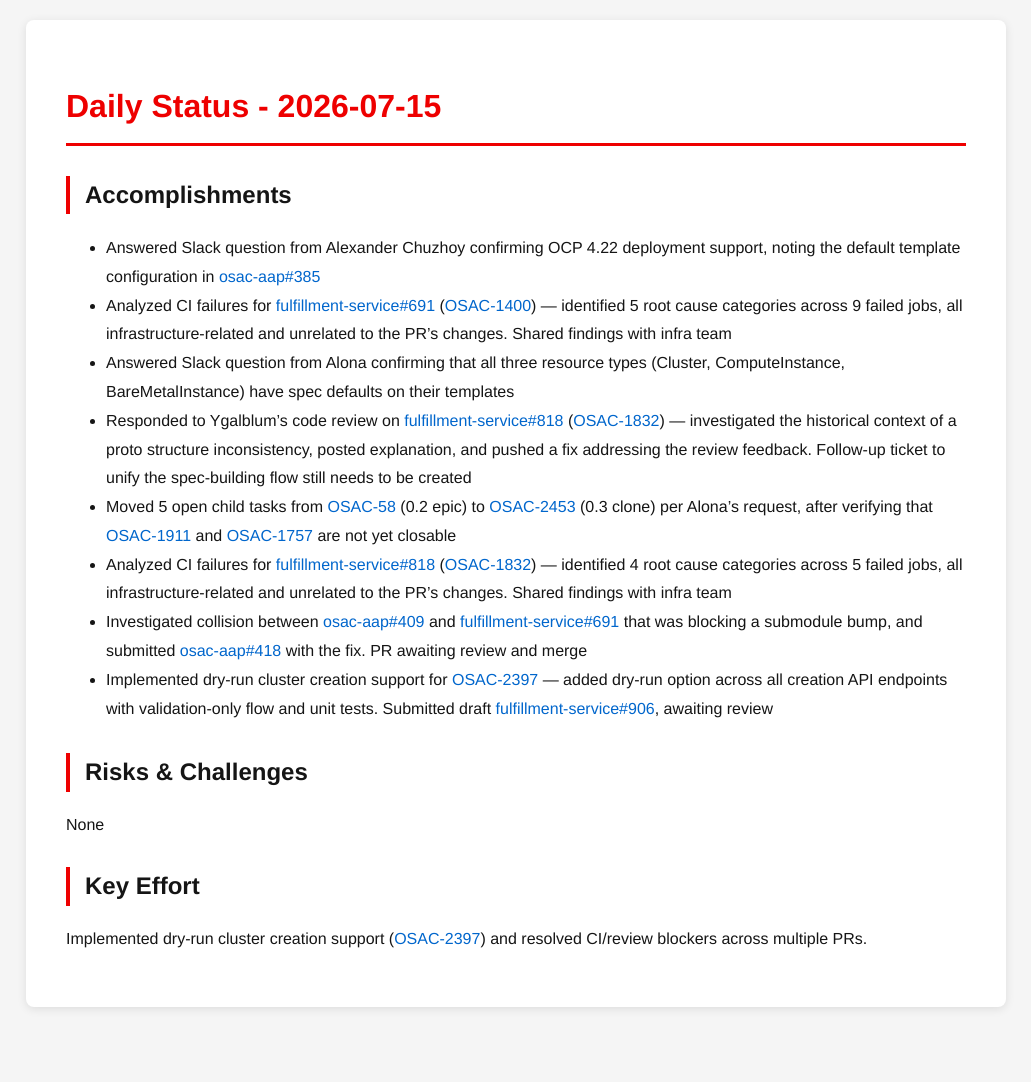
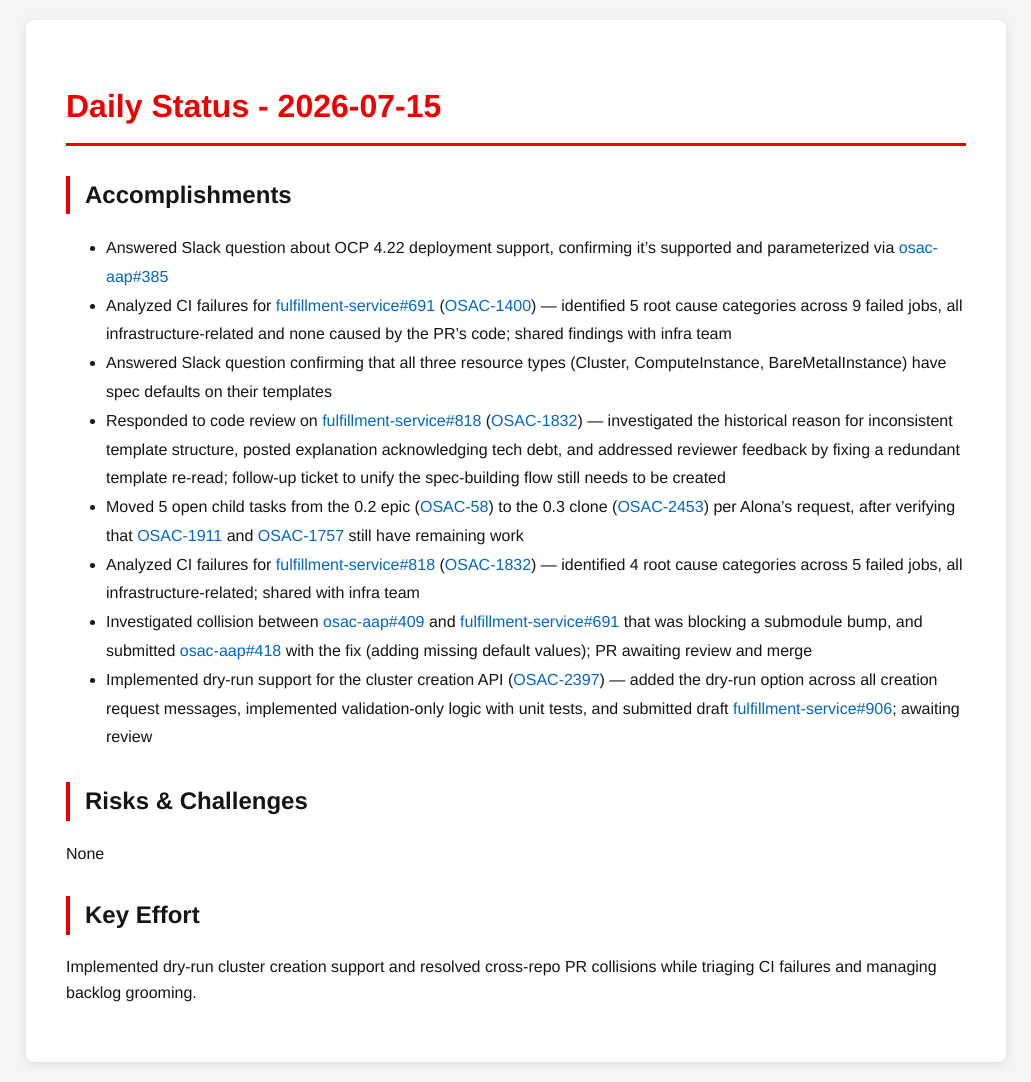
Before and after one commit to tzvatot/daily-status, a Jekyll site: the page built from 2026-07-15.md, in a window 1280 px wide. Shown: the whole page, without its empty margins (124-1155 px from the left). Built offline with Jekyll 4.4.1, drawn with Linux system fonts in a browser that asks for light colours; before the commit the page ends 1027 px from its top, so only the background shows below that.

Commit message:
Daily status update - 2026-07-15

```diff
--- a/2026-07-15.md
+++ b/2026-07-15.md
@@ -7,17 +7,17 @@
 # Daily Status - 2026-07-15
 
 ## Accomplishments
-- Answered Slack question from Alexander Chuzhoy confirming OCP 4.22 deployment support, noting the default template configuration in [osac-aap#385](https://github.com/osac-project/osac-aap/pull/385)
-- Analyzed CI failures for [fulfillment-service#691](https://github.com/osac-project/fulfillment-service/pull/691) ([OSAC-1400](https://redhat.atlassian.net/browse/OSAC-1400)) — identified 5 root cause categories across 9 failed jobs, all infrastructure-related and unrelated to the PR's changes. Shared findings with infra team
-- Answered Slack question from Alona confirming that all three resource types (Cluster, ComputeInstance, BareMetalInstance) have spec defaults on their templates
-- Responded to Ygalblum's code review on [fulfillment-service#818](https://github.com/osac-project/fulfillment-service/pull/818) ([OSAC-1832](https://redhat.atlassian.net/browse/OSAC-1832)) — investigated the historical context of a proto structure inconsistency, posted explanation, and pushed a fix addressing the review feedback. Follow-up ticket to unify the spec-building flow still needs to be created
-- Moved 5 open child tasks from [OSAC-58](https://redhat.atlassian.net/browse/OSAC-58) (0.2 epic) to [OSAC-2453](https://redhat.atlassian.net/browse/OSAC-2453) (0.3 clone) per Alona's request, after verifying that [OSAC-1911](https://redhat.atlassian.net/browse/OSAC-1911) and [OSAC-1757](https://redhat.atlassian.net/browse/OSAC-1757) are not yet closable
-- Analyzed CI failures for [fulfillment-service#818](https://github.com/osac-project/fulfillment-service/pull/818) ([OSAC-1832](https://redhat.atlassian.net/browse/OSAC-1832)) — identified 4 root cause categories across 5 failed jobs, all infrastructure-related and unrelated to the PR's changes. Shared findings with infra team
-- Investigated collision between [osac-aap#409](https://github.com/osac-project/osac-aap/pull/409) and [fulfillment-service#691](https://github.com/osac-project/fulfillment-service/pull/691) that was blocking a submodule bump, and submitted [osac-aap#418](https://github.com/osac-project/osac-aap/pull/418) with the fix. PR awaiting review and merge
-- Implemented dry-run cluster creation support for [OSAC-2397](https://redhat.atlassian.net/browse/OSAC-2397) — added dry-run option across all creation API endpoints with validation-only flow and unit tests. Submitted draft [fulfillment-service#906](https://github.com/osac-project/fulfillment-service/pull/906), awaiting review
+- Answered Slack question about OCP 4.22 deployment support, confirming it's supported and parameterized via [osac-aap#385](https://github.com/osac-project/osac-aap/pull/385)
+- Analyzed CI failures for [fulfillment-service#691](https://github.com/osac-project/fulfillment-service/pull/691) ([OSAC-1400](https://redhat.atlassian.net/browse/OSAC-1400)) — identified 5 root cause categories across 9 failed jobs, all infrastructure-related and none caused by the PR's code; shared findings with infra team
+- Answered Slack question confirming that all three resource types (Cluster, ComputeInstance, BareMetalInstance) have spec defaults on their templates
+- Responded to code review on [fulfillment-service#818](https://github.com/osac-project/fulfillment-service/pull/818) ([OSAC-1832](https://redhat.atlassian.net/browse/OSAC-1832)) — investigated the historical reason for inconsistent template structure, posted explanation acknowledging tech debt, and addressed reviewer feedback by fixing a redundant template re-read; follow-up ticket to unify the spec-building flow still needs to be created
+- Moved 5 open child tasks from the 0.2 epic ([OSAC-58](https://redhat.atlassian.net/browse/OSAC-58)) to the 0.3 clone ([OSAC-2453](https://redhat.atlassian.net/browse/OSAC-2453)) per Alona's request, after verifying that [OSAC-1911](https://redhat.atlassian.net/browse/OSAC-1911) and [OSAC-1757](https://redhat.atlassian.net/browse/OSAC-1757) still have remaining work
+- Analyzed CI failures for [fulfillment-service#818](https://github.com/osac-project/fulfillment-service/pull/818) ([OSAC-1832](https://redhat.atlassian.net/browse/OSAC-1832)) — identified 4 root cause categories across 5 failed jobs, all infrastructure-related; shared with infra team
+- Investigated collision between [osac-aap#409](https://github.com/osac-project/osac-aap/pull/409) and [fulfillment-service#691](https://github.com/osac-project/fulfillment-service/pull/691) that was blocking a submodule bump, and submitted [osac-aap#418](https://github.com/osac-project/osac-aap/pull/418) with the fix (adding missing default values); PR awaiting review and merge
+- Implemented dry-run support for the cluster creation API ([OSAC-2397](https://redhat.atlassian.net/browse/OSAC-2397)) — added the dry-run option across all creation request messages, implemented validation-only logic with unit tests, and submitted draft [fulfillment-service#906](https://github.com/osac-project/fulfillment-service/pull/906); awaiting review
 
 ## Risks & Challenges
 None
 
 ## Key Effort
-Implemented dry-run cluster creation support ([OSAC-2397](https://redhat.atlassian.net/browse/OSAC-2397)) and resolved CI/review blockers across multiple PRs.
+Implemented dry-run cluster creation support and resolved cross-repo PR collisions while triaging CI failures and managing backlog grooming.
```
